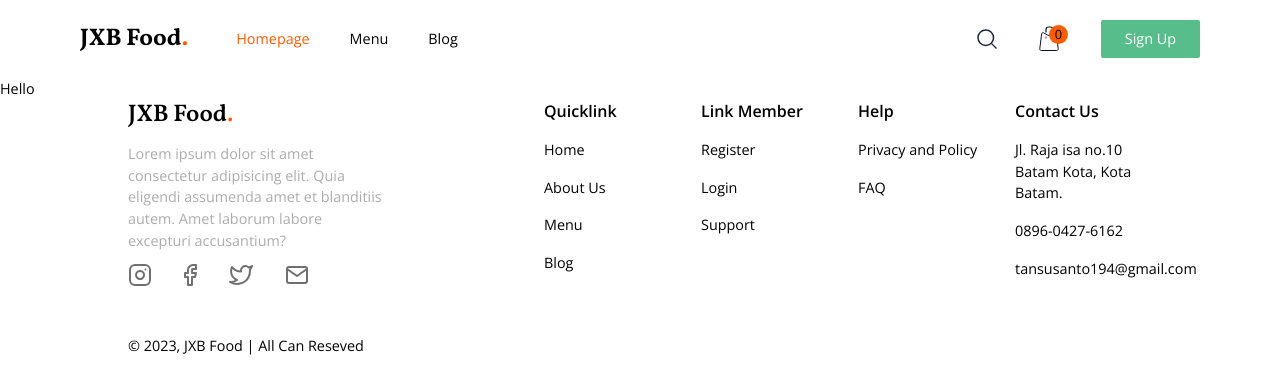
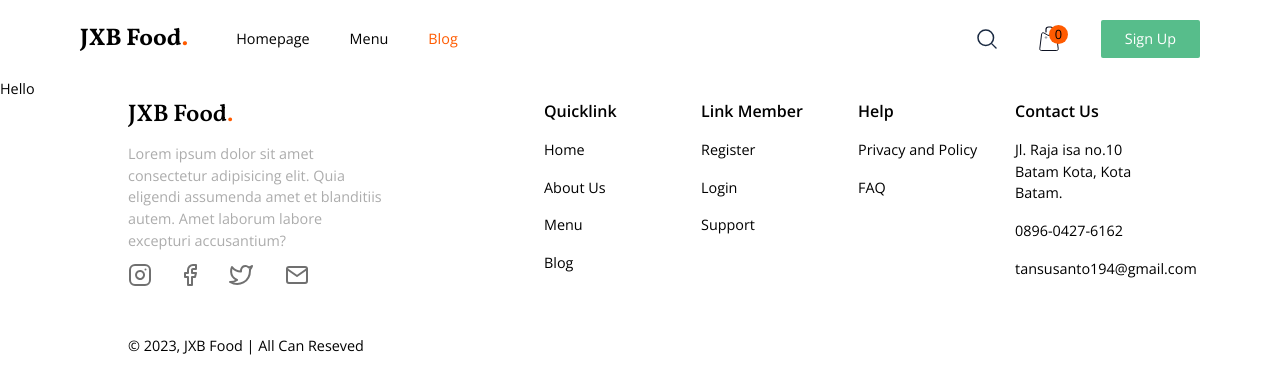
Before and after one commit to bentansusanto/porto-healty-food, a Next.js app: page /blog in a window 1280 px wide. Shown: the top 392 px of the page. Built offline with nearby package versions, Linux system fonts and the light colour scheme.

Commit message:
update : config navigation, add page menu

```diff
--- a/components/Homepage/components/SubscribeSection.tsx
+++ b/components/Homepage/components/SubscribeSection.tsx
@@ -14,13 +14,13 @@ interface SubscribeContent {
 const SubscribeSection: React.FC<SubscribeProps> = (props) => {
   return (
     <div className="mb-32">
-      <div className={`${props.mobile ? "block mx-6 space-y-3" : "flex space-x-20 mx-32"}`}>
+      <div className={`${props.mobile ? "block mx-6 space-y-3" : "flex space-x-20 mx-40"}`}>
         <Image src={props.subscribe.image} alt="" />
         {/* Content */}
         <div className="space-y-3">
           <h1
             className={`${
-              props.mobile ? "text-[2.3rem]" : "text-[3.5rem] w-[80%]"
+              props.mobile ? "text-[2.3rem]" : "text-[3.5rem] w-[90%]"
             } font-vollkron font-semibold`}
           >
             {props.subscribe.title}
--- /dev/null
+++ b/components/Menu/Menu.module.css
@@ -0,0 +1,7 @@
+.menu{
+    background-image: url('../../public/assets/bg-menu.png');
+    width: 100%;
+    height: 30rem;
+    background-position: center center;
+    background-size: cover;
+}
--- /dev/null
+++ b/components/Menu/index.tsx
@@ -0,0 +1,14 @@
+import React from 'react'
+import styles from './Menu.module.css'
+
+const Menu = () => {
+  return (
+    <div className='mb-20 md:mb-40'>
+      <div className={styles.menu}>
+
+      </div>
+    </div>
+  )
+}
+
+export default Menu
--- a/components/Navbar/index.tsx
+++ b/components/Navbar/index.tsx
@@ -1,5 +1,6 @@
 import Image from "next/image";
 import Link from "next/link";
+import { useRouter } from "next/router";
 import { useEffect, useState } from "react";
 import { BiHomeSmile } from "react-icons/bi";
 import { CiUser } from "react-icons/ci";
@@ -9,14 +10,27 @@ import Cart from "../../public/assets/carticon.svg";
 import Search from "../../public/assets/search.svg";
 import styles from "./Navbar.module.css";
 
+type navItem = {
+  page: string;
+  link: string;
+  icon: any;
+};
+
+const link: navItem[] = [
+  { page: "Homepage", link: "/", icon: <BiHomeSmile /> },
+  { page: "Menu", link: "/menu", icon: <MdOutlineRestaurantMenu /> },
+  { page: "Blog", link: "/blog", icon: <FaBlogger /> },
+];
+
 function Navbar() {
+  const router = useRouter();
   const [Mobile, setMobile] = useState(false);
-  const link = [
-    { page: "Homepage", link: "/", icon: <BiHomeSmile /> },
-    { page: "Menu", link: "", icon: <MdOutlineRestaurantMenu /> },
-    { page: "Blog", link: "/blog", icon: <FaBlogger /> },
-  ];
-  const [active, setActive] = useState(link[0].page)
+
+  const [activeItem, setActiveItem] = useState<navItem | null>(link[0]);
+
+  const navActive = (val: navItem) => {
+    setActiveItem(val);
+  };
 
   useEffect(() => {
     // checked window
@@ -34,7 +48,6 @@ function Navbar() {
       };
     }
   }, []);
-
 
   return (
     <div>
@@ -55,11 +68,11 @@ function Navbar() {
           } flex `}
         >
           {link.map((val, idx) => (
-            <li key={idx} className={`${val.page === active ? 'text-orange' : ''}`}
-            onClick={(e) => {
-                e.preventDefault()
-                setActive(val.page)
-              }}>
+            <li
+              key={idx}
+              onClick={() => navActive(val)}
+              className={router.pathname == val.link ? 'active text-orange' : ''}
+            >
               <Link href={val.link}>
                 {Mobile ? (
                   <p className="text-2xl text-gray-500">{val.icon}</p>
@@ -69,7 +82,7 @@ function Navbar() {
               </Link>
             </li>
           ))}
-          <li className="text-2xl">{Mobile ? <CiUser /> : ''}</li>
+          <li className="text-2xl">{Mobile ? <CiUser /> : ""}</li>
         </ul>
 
         {/* Cart, Search, and Sign Up */}
@@ -83,12 +96,12 @@ function Navbar() {
           </div>
           <div className={styles.Cart}>
             <Image src={Cart} alt="" className="w-4.5" />
-            <span className='bg-orange rounded-full py-1/4 px-1.5 text-[.8rem] absolute top-0 left-3'>0</span>
+            <span className="bg-orange rounded-full py-1/4 px-1.5 text-[.8rem] absolute top-0 left-3">
+              0
+            </span>
           </div>
           <div>
-            {
-                Mobile ?  '':(<button className={styles.signup}>Sign Up</button>)
-            }
+            {Mobile ? "" : <button className={styles.signup}>Sign Up</button>}
           </div>
         </div>
       </nav>
--- /dev/null
+++ b/pages/menu.tsx
@@ -0,0 +1,12 @@
+import React from 'react'
+import Layouts from '../layouts'
+import Menu from '../components/Menu'
+export default function menu() {
+  return (
+    <div>
+        <Layouts>
+            <Menu/>
+        </Layouts>
+    </div>
+  )
+}
```
Also changed, not shown: 2 other files (tests, documents, lock files or other folders).
